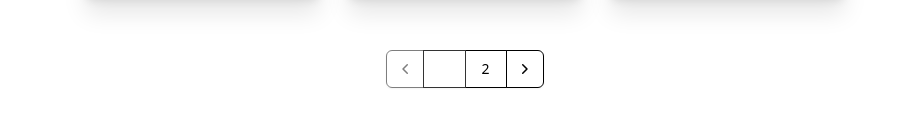
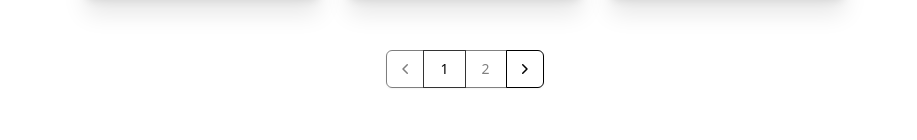
Before and after one commit to eighty-nine89/airconditioner-app, a React (Create React App) app: page /gallery in a window 1280 px wide. Shown: the part 970-1110 px from the top of the page, without its empty margins (175-1092 px from the left). Built offline with nearby package versions, Linux system fonts and the light colour scheme; a web font is replaced by a local one.

Commit message:
page color

```diff
--- a/src/pages/Gallery.js
+++ b/src/pages/Gallery.js
@@ -152,8 +152,8 @@ const Gallery = () => {
                                 onClick={() => paginate(i + 1)}
                                 className={`relative inline-flex items-center px-4 py-2 border border-gray-300 bg-white text-sm font-medium transition-colors duration-200 ${
                                     currentPage === i + 1
-                                        ? 'z-10 bg-gray border-dark-gray text-white'
-                                        : 'text-gray-700 hover:bg-light-gray'
+                                        ? 'z-10 bg-light-gray border-dark-gray text-black'
+                                        : 'text-gray hover:bg-white'
                                 }`}
                             >
                                 {i + 1}
```
